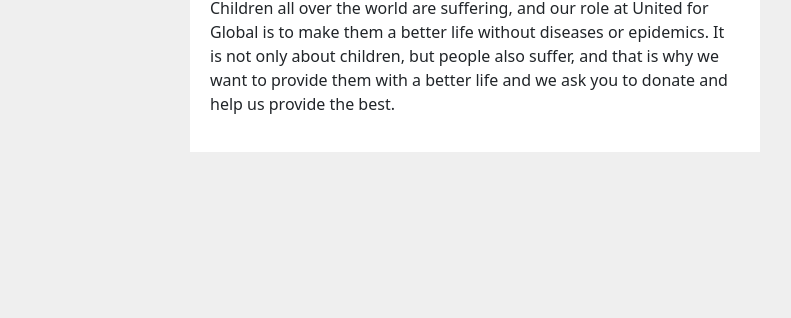
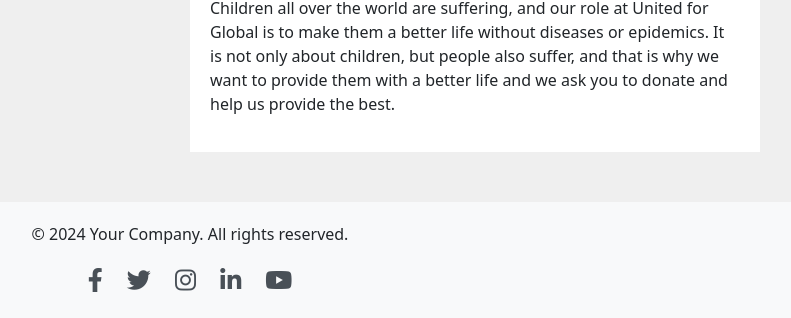
Before and after one commit to ahmedalqadi88/United-For-Global, a plain HTML site: page index.html in a window 1280 px wide. Shown: the part 1166-1484 px from the top of the page, without its empty margins (450-1241 px from the left). Before the commit the page ends 1318 px from the top, so only its background shows below. Drawn offline with nearby package versions, Linux system fonts and the light colour scheme.

Commit message:
Update index.html

```diff
--- a/index.html
+++ b/index.html
@@ -11,9 +11,23 @@
     />
     <link rel="stylesheet" href="./assets/css/style.css">
     <link rel="stylesheet" href="https://cdnjs.cloudflare.com/ajax/libs/animate.css/4.1.1/animate.min.css">
+    <link href="https://cdnjs.cloudflare.com/ajax/libs/font-awesome/6.0.0-beta3/css/all.min.css" rel="stylesheet">
 
     <style>
-
+     .footer {
+        margin-top: 50px;
+            background-color: #f8f9fa;
+            padding: 20px;
+            text-align: center;
+        }
+        .footer a {
+            color: #495057;
+            margin: 0 10px;
+            font-size: 24px;
+        }
+        .footer a:hover {
+            color: #007bff;
+        }
       .navbar-brand img {
         width: 100px;
       }
@@ -538,6 +552,18 @@
         </div>
       </div>
     </section>
+    <footer class="footer">
+        <div class="container">
+            <p>&copy; 2024 Your Company. All rights reserved.</p>
+            <div>
+                <a href="https://facebook.com" target="_blank" aria-label="Facebook"><i class="fab fa-facebook-f"></i></a>
+                <a href="https://twitter.com" target="_blank" aria-label="Twitter"><i class="fab fa-twitter"></i></a>
+                <a href="https://instagram.com" target="_blank" aria-label="Instagram"><i class="fab fa-instagram"></i></a>
+                <a href="https://linkedin.com" target="_blank" aria-label="LinkedIn"><i class="fab fa-linkedin-in"></i></a>
+                <a href="https://youtube.com" target="_blank" aria-label="YouTube"><i class="fab fa-youtube"></i></a>
+            </div>
+        </div>
+    </footer>
     <!-- Bootstrap JS Bundle with Popper -->
     <script src="https://cdn.jsdelivr.net/npm/bootstrap@5.3.2/dist/js/bootstrap.bundle.min.js"></script>
     <script>
```
